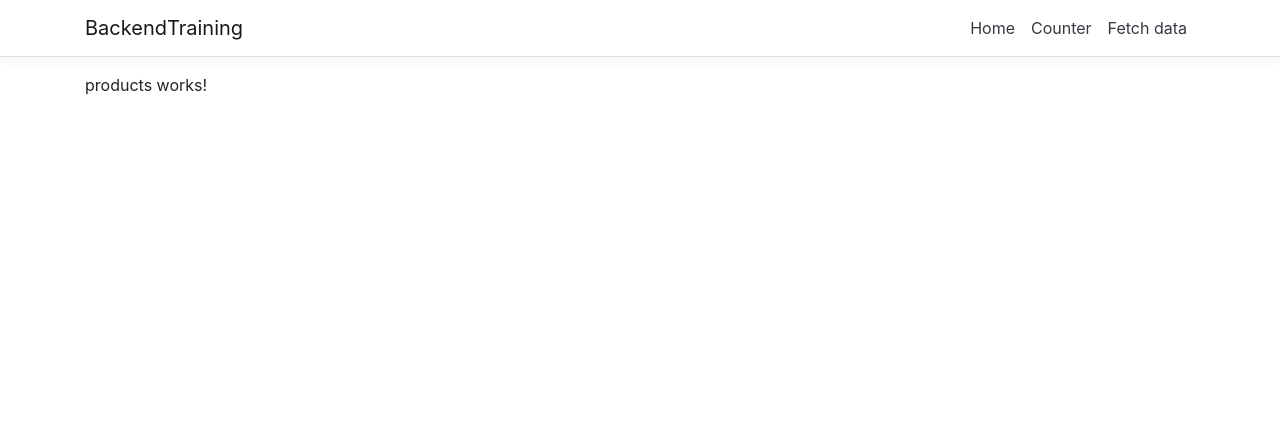
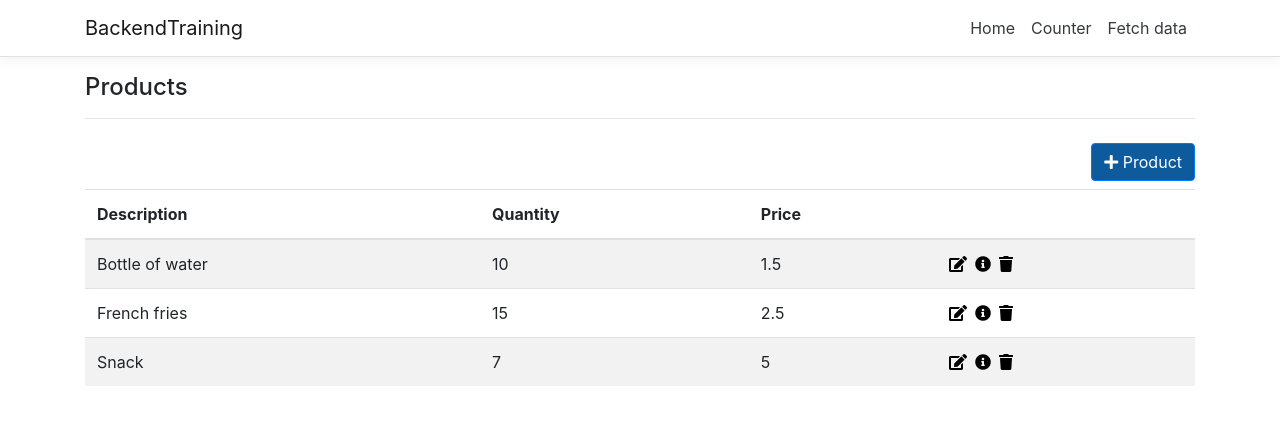
Before and after one commit to dominsights/backendtraining, an Angular app in the folder BackendTraining/ClientApp/: page / in a window 1280 px wide. Shown: the top 424 px of the page. Built offline with nearby package versions, Linux system fonts and the light colour scheme.

Commit message:
Creating table for products and fake products data.

```diff
--- a/BackendTraining/ClientApp/src/app/products/products.component.html
+++ b/BackendTraining/ClientApp/src/app/products/products.component.html
@@ -1,3 +1,35 @@
-<p>
-  products works!
-</p>
+<h4>Products</h4>
+<hr />
+
+<p *ngIf="!products"><em>Loading...</em></p>
+
+<section *ngIf="products">
+  <div class="row">
+    <div class="col-lg-12 my-2">
+      <a class="btn btn-primary float-right" role="button" [routerLink]='["/new-product"]'><i class="fa fa-plus"></i> Product</a>
+    </div>
+  </div>
+
+  <table class='table table-striped'>
+    <thead>
+      <tr>
+        <th>Description</th>
+        <th>Quantity</th>
+        <th>Price</th>
+        <th></th>
+      </tr>
+    </thead>
+    <tbody>
+      <tr *ngFor="let product of products">
+        <td>{{ product.description }}</td>
+        <td>{{ product.quantity }}</td>
+        <td>{{ product.price }}</td>
+        <td>
+          <a href="#" class="fa fa-edit"></a>
+          <a href="#" class="fa fa-info-circle ml-2"></a>
+          <a href="#" class="fa fa-trash ml-2"></a>
+        </td>
+      </tr>
+    </tbody>
+  </table>
+</section>
--- a/BackendTraining/ClientApp/src/app/products/products.component.ts
+++ b/BackendTraining/ClientApp/src/app/products/products.component.ts
@@ -6,10 +6,23 @@ import { Component, OnInit } from '@angular/core';
   styleUrls: ['./products.component.css']
 })
 export class ProductsComponent implements OnInit {
+  public products: Product[];
 
   constructor() { }
 
   ngOnInit() {
+    //get from backend after implementing security
+    this.products = [
+      { description: 'Bottle of water', quantity: 10, price: 1.5 },
+      { description: 'French fries', quantity: 15, price: 2.5 },
+      { description: 'Snack', quantity: 7, price: 5 },
+    ]
   }
 
 }
+
+interface Product {
+  description: string;
+  quantity: number;
+  price: number;
+}
--- a/BackendTraining/ClientApp/src/index.html
+++ b/BackendTraining/ClientApp/src/index.html
@@ -7,6 +7,7 @@
 
   <meta name="viewport" content="width=device-width, initial-scale=1">
   <link rel="icon" type="image/x-icon" href="favicon.ico">
+  <link rel="stylesheet" href="https://use.fontawesome.com/releases/v5.7.2/css/all.css" integrity="sha384-fnmOCqbTlWIlj8LyTjo7mOUStjsKC4pOpQbqyi7RrhN7udi9RwhKkMHpvLbHG9Sr" crossorigin="anonymous">
 </head>
 <body>
   <app-root>Loading...</app-root>
--- a/BackendTraining/ClientApp/src/styles.css
+++ b/BackendTraining/ClientApp/src/styles.css
@@ -1 +1,19 @@
 /* You can add global styles to this file, and also import other style files */
+h4 {
+  font-size: 1.5rem;
+}
+
+a, a:visited {
+  color: #000;
+}
+
+  a:hover {
+    color: #000;
+    text-decoration: none;
+    cursor: pointer;
+  }
+
+.btn-primary {
+  background-color: #0D5B9D;
+  color: #fff !important;
+}
```
